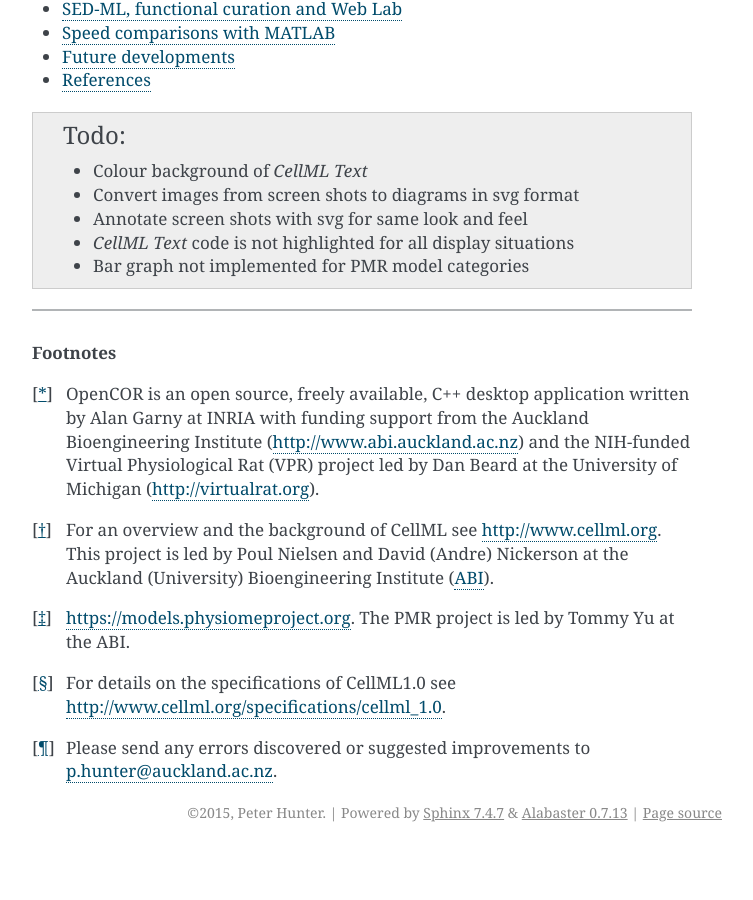
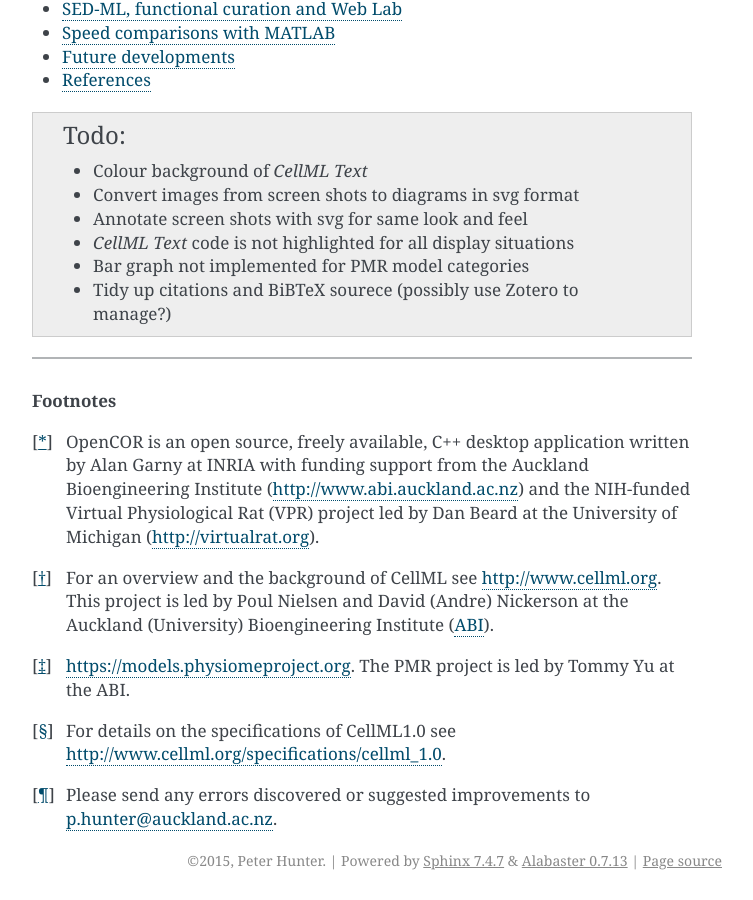
Before and after one commit to ABI-Tutorials/CellML-OpenCOR-PMR, a Sphinx documentation site: the page built from source/index.rst, in a window 1280 px wide and 900 px high, scrolled down 1519 px. Shown: the whole window, without its empty margins (388-1141 px from the left). Built offline with Sphinx 7.4.7, drawn with Linux system fonts in a browser that asks for light colours; cross-references to code outside the pages are shown as plain code; before the commit the page ends 2371 px from its top, so only the background shows below that.

Commit message:
Adding citation todo

```diff
--- a/source/index.rst
+++ b/source/index.rst
@@ -70,6 +70,7 @@ to modular approaches (model hierarchies) and model annotation.
    * Annotate screen shots with svg for same look and feel
    * *CellML Text* code is not highlighted for all display situations
    * Bar graph not implemented for PMR model categories
+   * Tidy up citations and BiBTeX sourece (possibly use Zotero to manage?)
 
 ---------------------------
 
```
